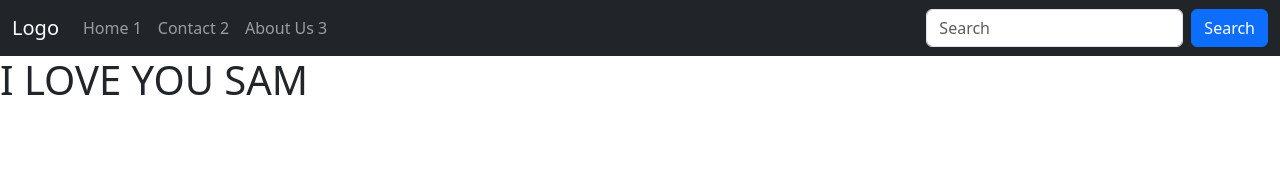
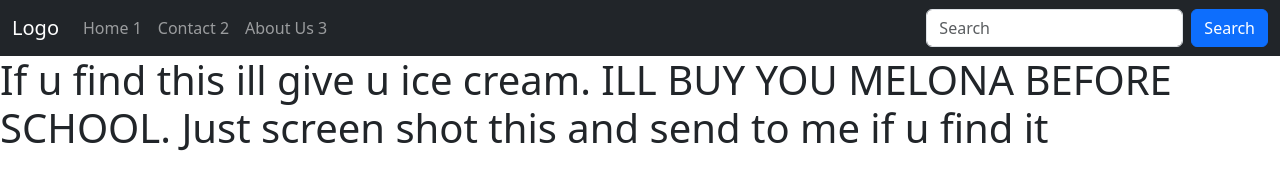
Before and after one commit to SantiagoValdezSSV/YES, a plain HTML site: page Contact_Us.html in a window 1280 px wide. Drawn offline with nearby package versions, Linux system fonts and the light colour scheme.

Commit message:
Update Contact_Us.html

```diff
--- a/Contact_Us.html
+++ b/Contact_Us.html
@@ -22,6 +22,6 @@
                 </div>
             </div>
         </nav>
-        <h1> I LOVE YOU SAM</h1>
+        <h1>  If u find this ill give u ice cream. ILL BUY YOU MELONA BEFORE SCHOOL. Just screen shot this and send to me if u find it</h1>
     </body>
 </html>
```
